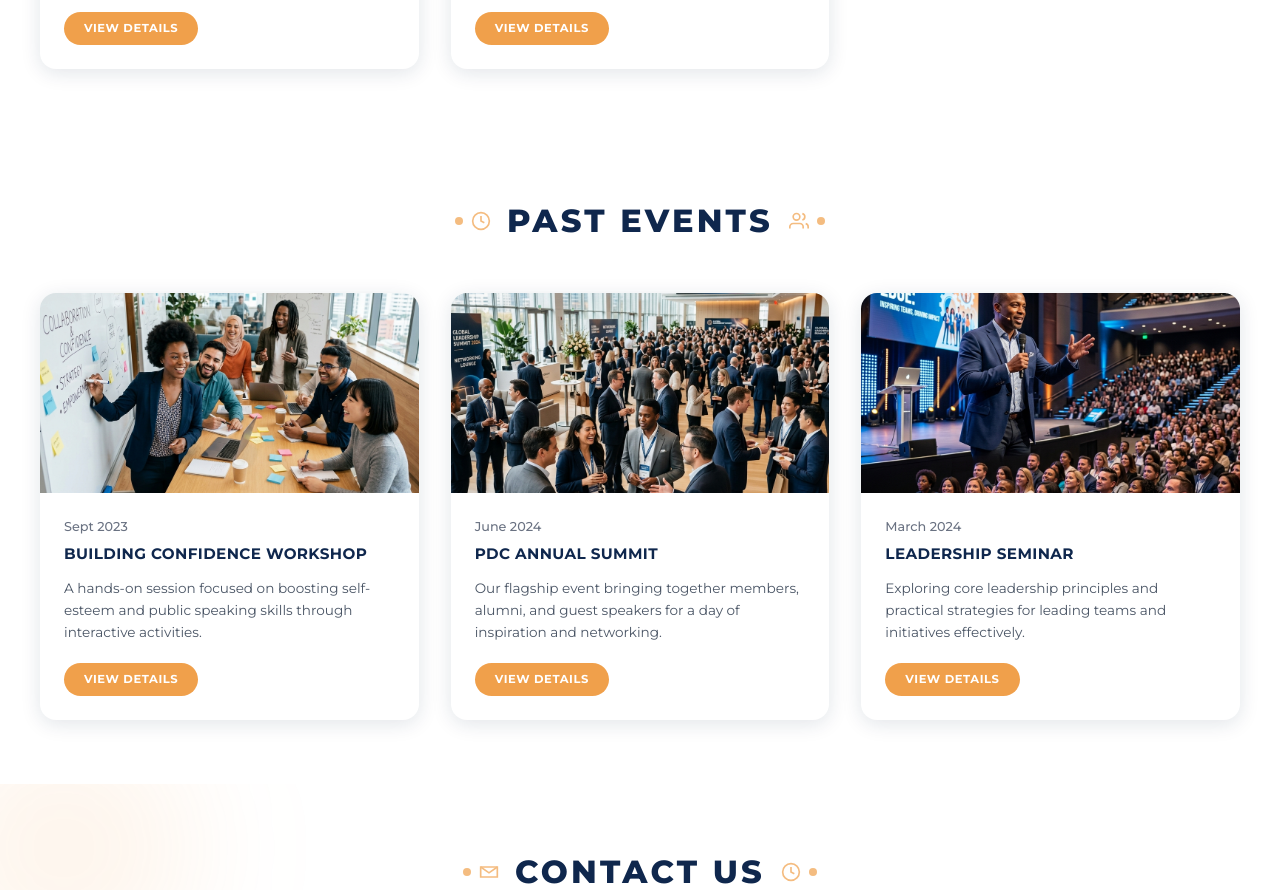
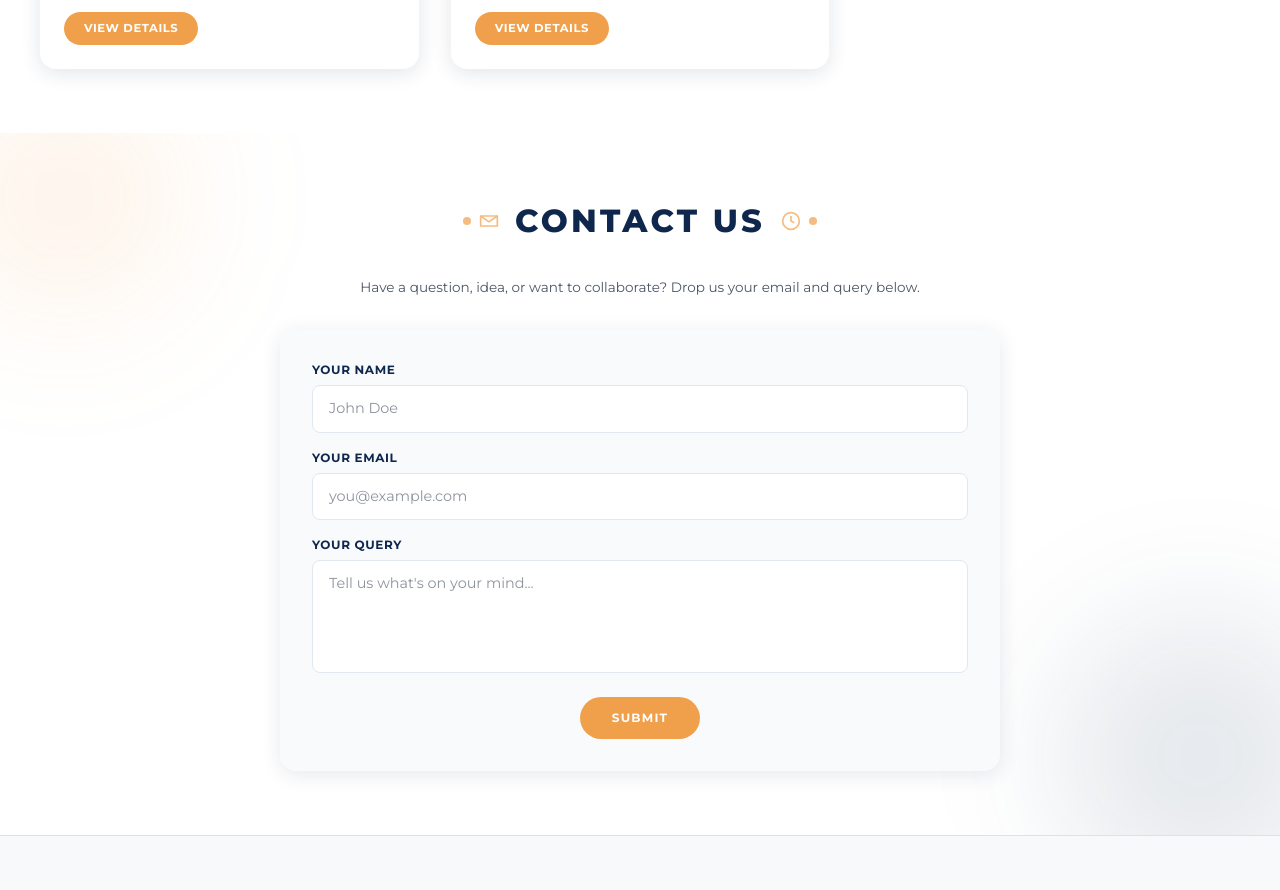
Before and after one commit to karan1828-ux/PDC-WEBSITE, a React (Vite) app in the folder Frontend/: page / in a window 1280 px wide. Shown: the part 1880-2770 px from the top of the page. Built offline with nearby package versions, Linux system fonts and the light colour scheme.

Commit message:
chore: comment out PastEvents component in Home and Achievements pages

```diff
--- a/Frontend/src/pages/Achievements.jsx
+++ b/Frontend/src/pages/Achievements.jsx
@@ -1,6 +1,6 @@
 import Navbar from '../components/Navbar/Navbar'
 import AnnouncementBar from '../components/AnnouncementBar/AnnouncementBar'
-import PastEvents from '../components/PastEvents/PastEvents'
+// import PastEvents from '../components/PastEvents/PastEvents'
 
 function Achievements() {
   return (
@@ -17,7 +17,7 @@ function Achievements() {
         </p>
       </section>
 
-      <PastEvents />
+      {/* <PastEvents /> */}
     </main>
   )
 }
--- a/Frontend/src/pages/Home.jsx
+++ b/Frontend/src/pages/Home.jsx
@@ -3,7 +3,7 @@ import AnnouncementBar from '../components/AnnouncementBar/AnnouncementBar'
 import Hero from '../components/Hero/Hero'
 import OurVision from '../components/Vision/OurVision'
 import UpcomingEvents from '../components/UpcomingEvents/UpcomingEvents'
-import PastEvents from '../components/PastEvents/PastEvents'
+// import PastEvents from '../components/PastEvents/PastEvents'
 import ContactUs from '../components/ContactUs/ContactUs'
 import Footer from '../components/Footer/Footer'
 
@@ -18,7 +18,7 @@ function Home() {
       <Hero />
       <OurVision />
       <UpcomingEvents />
-      <PastEvents />
+      {/* <PastEvents /> */}
       <ContactUs />
       <Footer />
     </main>
```
